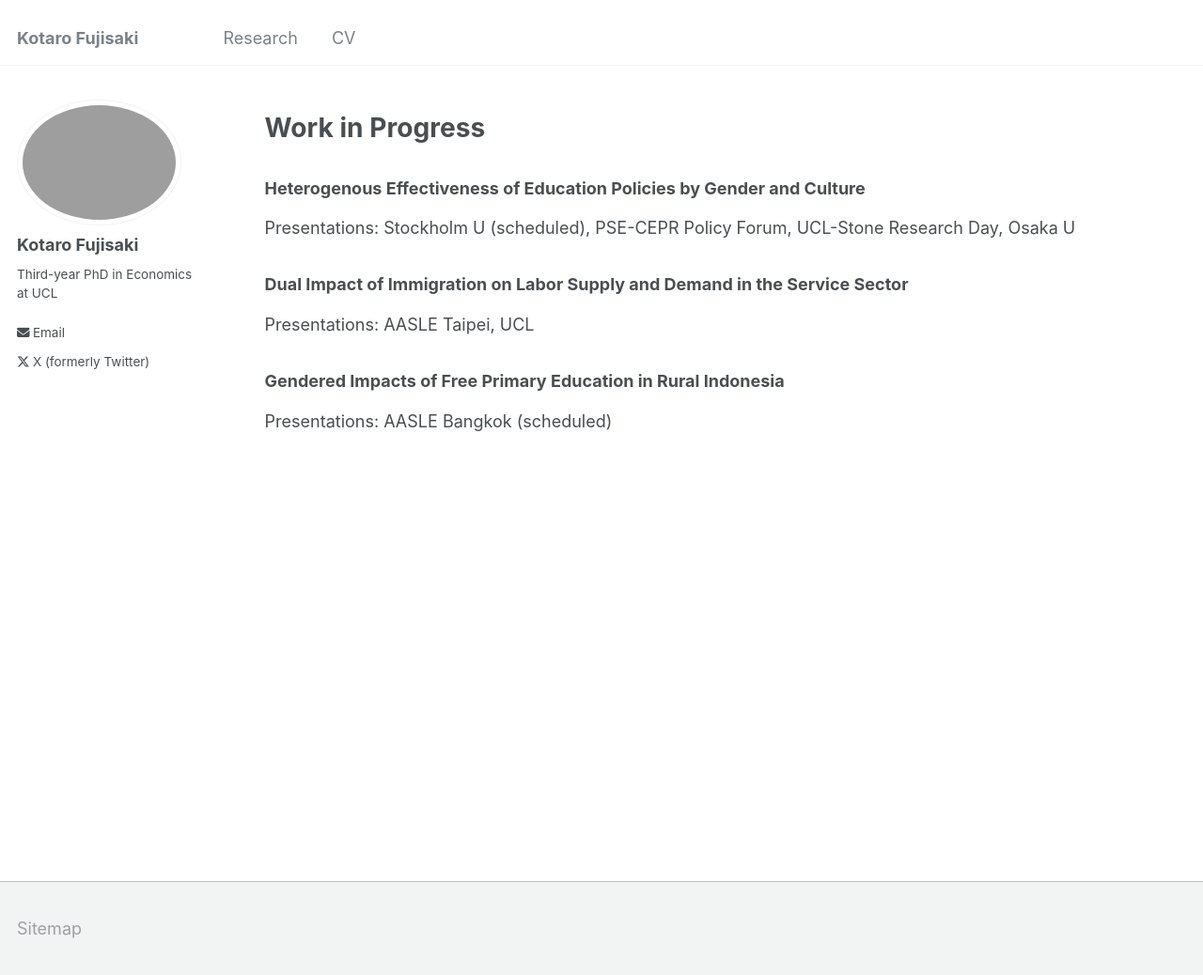
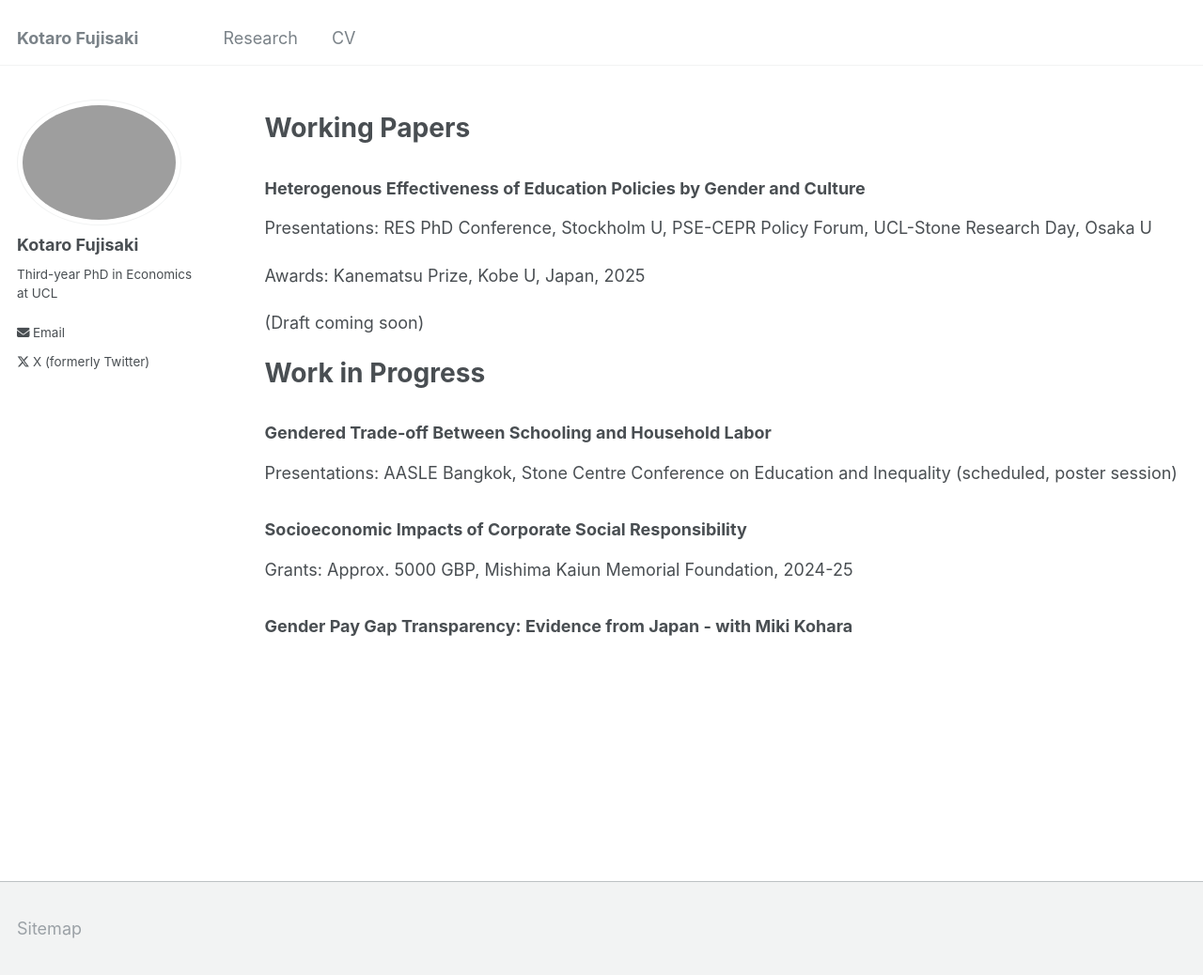
Before and after one commit to Kotaro-Fujisaki/kotaro-fujisaki.github.io, a Jekyll site: the page built from _pages/publications.md, in a window 1280 px wide and 1038 px high. Shown: the whole window at 94% size. Built offline with Jekyll 4.4.1, drawn with Linux system fonts in a browser that asks for light colours.

Commit message:
Update publications.md
Signed-off-by: Kotaro-Fujisaki <163865887+Kotaro-Fujisaki@users.noreply.github.com>

```diff
--- a/_pages/publications.md
+++ b/_pages/publications.md
@@ -6,11 +6,27 @@ author_profile: true
 
 {% include base_path %}
 
-# Work in Progress
+# Working Papers
 
 ### Heterogenous Effectiveness of Education Policies by Gender and Culture
 
-Presentations: Stockholm U (scheduled), PSE-CEPR Policy Forum, UCL-Stone Research Day, Osaka U
+Presentations: RES PhD Conference, Stockholm U, PSE-CEPR Policy Forum, UCL-Stone Research Day, Osaka U
+
+Awards: Kanematsu Prize, Kobe U, Japan, 2025
+
+(Draft coming soon)
+
+# Work in Progress
+
+### Gendered Trade-off Between Schooling and Household Labor
+
+Presentations: AASLE Bangkok, Stone Centre Conference on Education and Inequality (scheduled, poster session)
+
+### Socioeconomic Impacts of Corporate Social Responsibility
+
+Grants: Approx. 5000 GBP, Mishima Kaiun Memorial Foundation, 2024-25
+
+### Gender Pay Gap Transparency: Evidence from Japan - with Miki Kohara
 
 <!---
 ### Presentation Experiences
@@ -18,14 +34,12 @@ Presentations: Stockholm U (scheduled), PSE-CEPR Policy Forum, UCL-Stone Researc
 - **Conference on Mathematics**, 2022: Presented the core findings of the paper, focusing on the implications of the number 1 in algebraic structures.
 - **Workshop on Number Theory**, 2023: Delivered a talk on the theoretical aspects of the number 1, with discussions on potential future work related to the number 2.
  -->
-
+<!---
 ### Dual Impact of Immigration on Labor Supply and Demand in the Service Sector
 
 Presentations: AASLE Taipei, UCL
+--->
 
-### Gendered Impacts of Free Primary Education in Rural Indonesia
-
-Presentations: AASLE Bangkok (scheduled)
 
 <!---
 {% if site.author.googlescholar %}
```
